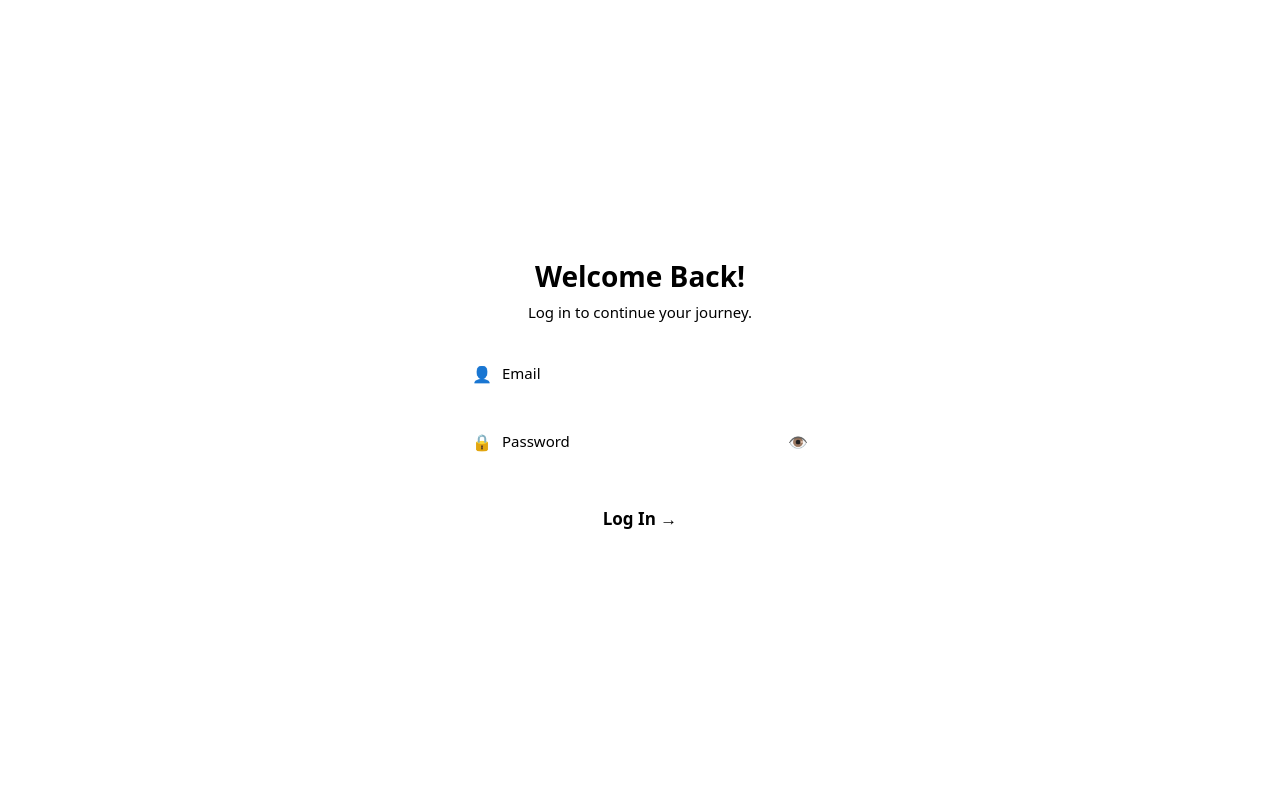
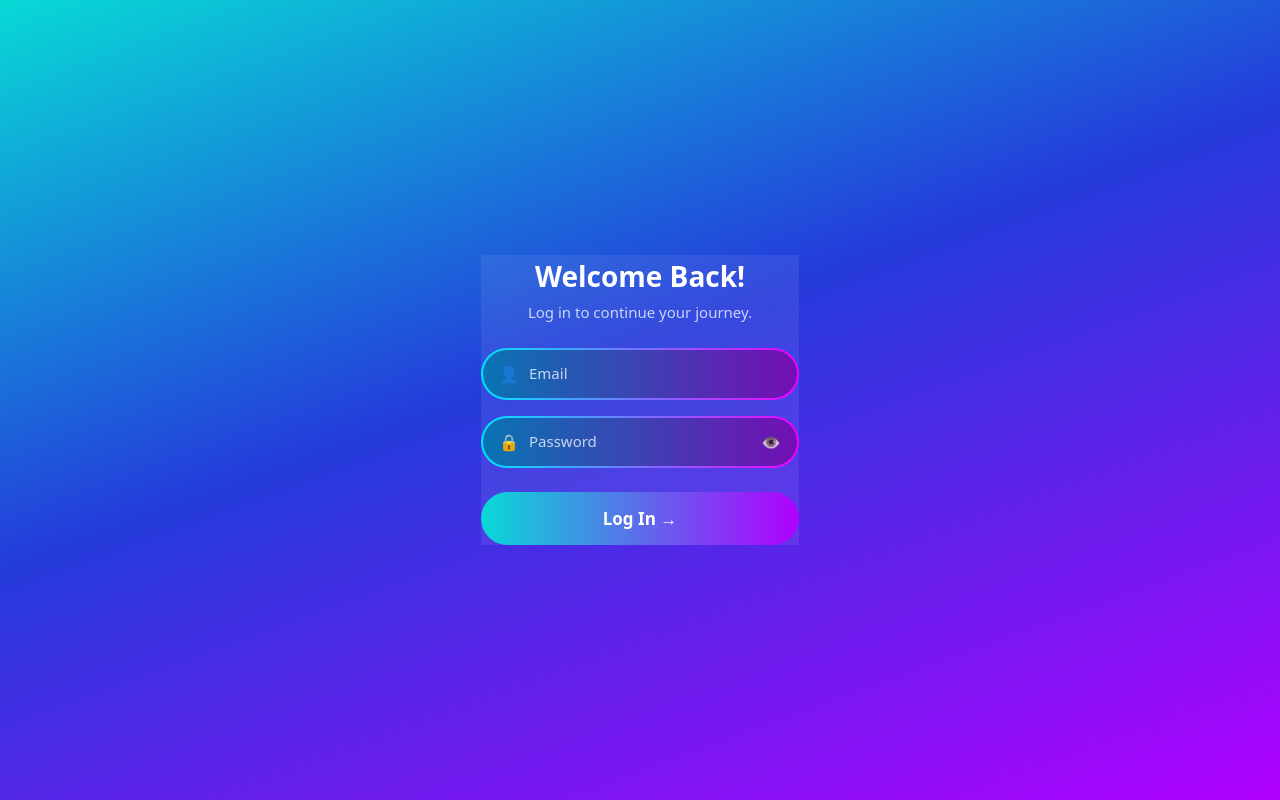
Before and after one commit to Sinar-Fayyad/Techtalks-BusBuddy, a Next.js app in the folder web/: page /login in a window 1280 px wide. Built offline with nearby package versions, Linux system fonts and the light colour scheme.

Commit message:
Login Page: add Safari backdrop-filter support and fallback

```diff
--- a/web/app/globals.css
+++ b/web/app/globals.css
@@ -6,4 +6,14 @@
   --grey: #F2F4F7;
   --danger: #dc2626;
   --success: #16a34a;
+
+  --bb-card-bg-fallback: rgba(16, 26, 118, 0.94);
+  --bb-bg-gradient: linear-gradient(160deg, #08d9d6 0%, #243bdb 45%, #b000ff 100%);
+  --bb-border-gradient: linear-gradient(90deg, #00e5ff, #ef00ff);
+  --bb-btn-gradient: linear-gradient(90deg, #08d9d6, #b000ff);
+  --bb-card-bg: rgba(255, 255, 255, 0.08);
+  --bb-input-bg: rgba(16, 26, 118, 0.55);
+  --bb-text: #ffffff;
+  --bb-text-dim: rgba(255, 255, 255, 0.75);
+  --bb-error: #ff6b6b;
 }
--- a/web/app/login/page.module.css
+++ b/web/app/login/page.module.css
@@ -5,11 +5,19 @@
   padding: 24px;
 }
 .card {
-  width: 100%; max-width: 420px;
+  /* existing card styles */
   background: var(--bb-card-bg);
-  border-radius: 24px; padding: 32px 24px;
+
+  -webkit-backdrop-filter: blur(12px);
   backdrop-filter: blur(12px);
 }
+
+@supports not ((-webkit-backdrop-filter: blur(12px)) or (backdrop-filter: blur(12px))) {
+  .card {
+    background: var(--bb-card-bg-fallback);
+  }
+}
+
 .title { color: var(--bb-text); text-align: center; font-size: 28px; font-weight: 800; margin: 0 0 4px; }
 .subtitle { color: var(--bb-text-dim); text-align: center; margin: 0 0 24px; font-size: 15px; }
 /* pill field = gradient ring (2px padding) around a dark pill */
--- a/web/app/login/page.tsx
+++ b/web/app/login/page.tsx
@@ -1,6 +1,8 @@
 'use client';
-import { useState } from 'react';
+
+import { useState, type ChangeEvent, type FormEvent } from 'react';
 import styles from './page.module.css';
+
 
 export default function LoginPage() {
   const [form, setForm] = useState({ email: '', password: '' });
@@ -10,30 +12,51 @@
   const [loading, setLoading] = useState(false);
   const [showPw, setShowPw] = useState(false);
 
-  const set = (k: string) => (e: any) => setForm({ ...form, [k]: e.target.value });
+  const set = (key: 'email' | 'password') => (e: ChangeEvent<HTMLInputElement>) =>
+  setForm((current) => ({ ...current, [key]: e.target.value }));
 
-  const submit = async (e: any) => {
+const submit = async (e: FormEvent<HTMLFormElement>) => {
   e.preventDefault();
-    setError(''); setMsg('');
+  setError('');
+  setMsg('');
+
   const fe = { email: '', password: '' };
-    if (!form.email.trim()) fe.email = 'Email is required';
-    else if (!/\S+@\S+\.\S+/.test(form.email)) fe.email = 'Enter a valid email';
-    if (!form.password) fe.password = 'Password is required';
+  const email = form.email.trim();
+
+  if (!email) {
+    fe.email = 'Email is required';
+  } else if (!/\S+@\S+\.\S+/.test(email)) {
+    fe.email = 'Enter a valid email';
+  }
+
+  if (!form.password) {
+    fe.password = 'Password is required';
+  }
 
   setFieldError(fe);
-    if (!form.email.trim()) fe.email = 'Email is required';
-    if (!form.password) fe.password = 'Password is required';
 
+  // Required: prevents any API request when validation fails.
+  if (fe.email || fe.password) return;
 
   setLoading(true);
+
   try {
     const res = await fetch('/api/auth/login', {
       method: 'POST',
       headers: { 'Content-Type': 'application/json' },
-        body: JSON.stringify({ email: form.email, password: form.password }),
+      body: JSON.stringify({
+        email,
+        password: form.password,
+      }),
     });
+
     const data = await res.json();
-      if (!res.ok) { setError(data.error ?? 'Invalid email or password'); return; }
+
+    if (!res.ok) {
+      setError(data.error ?? data.message ?? 'Invalid email or password');
+      return;
+    }
+
     setMsg(`Login successful as ${data.role}. ✅`);
   } catch {
     setError('Server error — is the dev server running?');
```
Also changed, not shown: web/app/page.module.css (added), 2 other files (tests, documents, lock files or other folders). Lines whose indentation alone changed are shown as unchanged.
